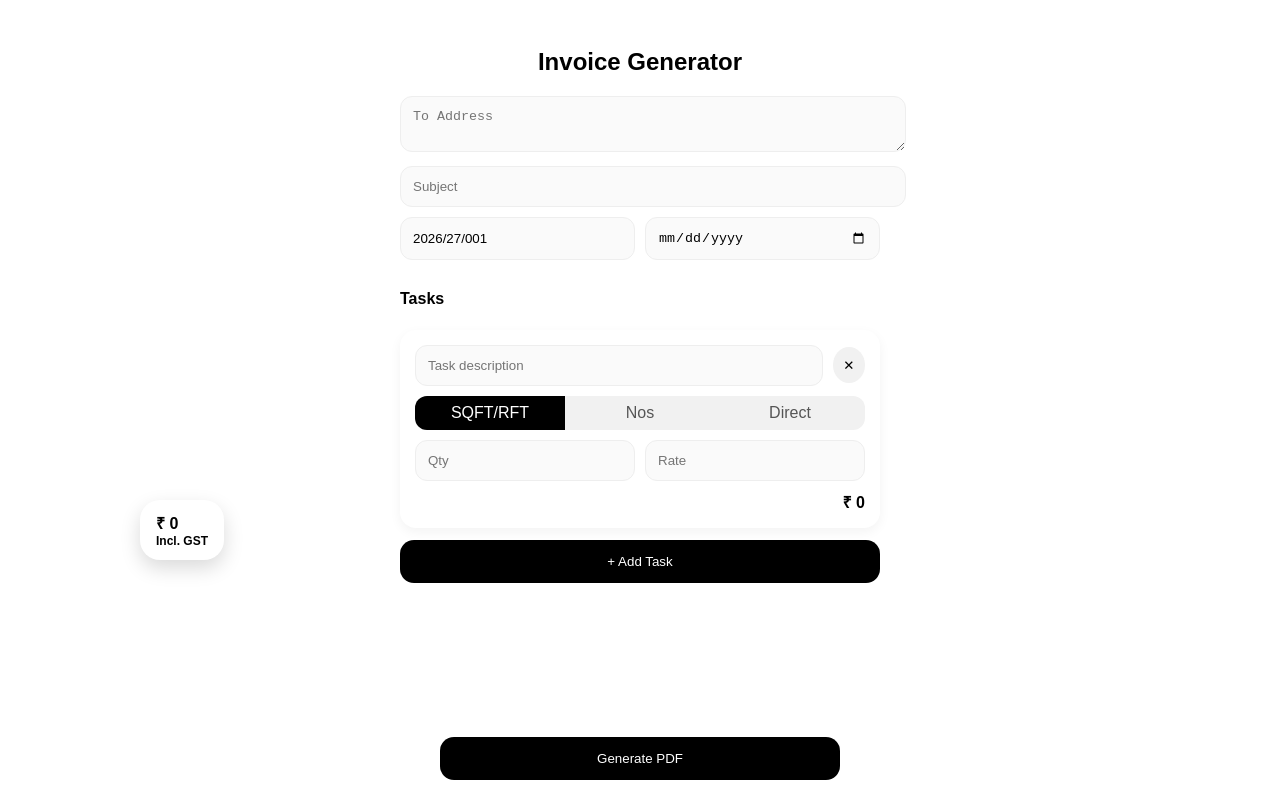
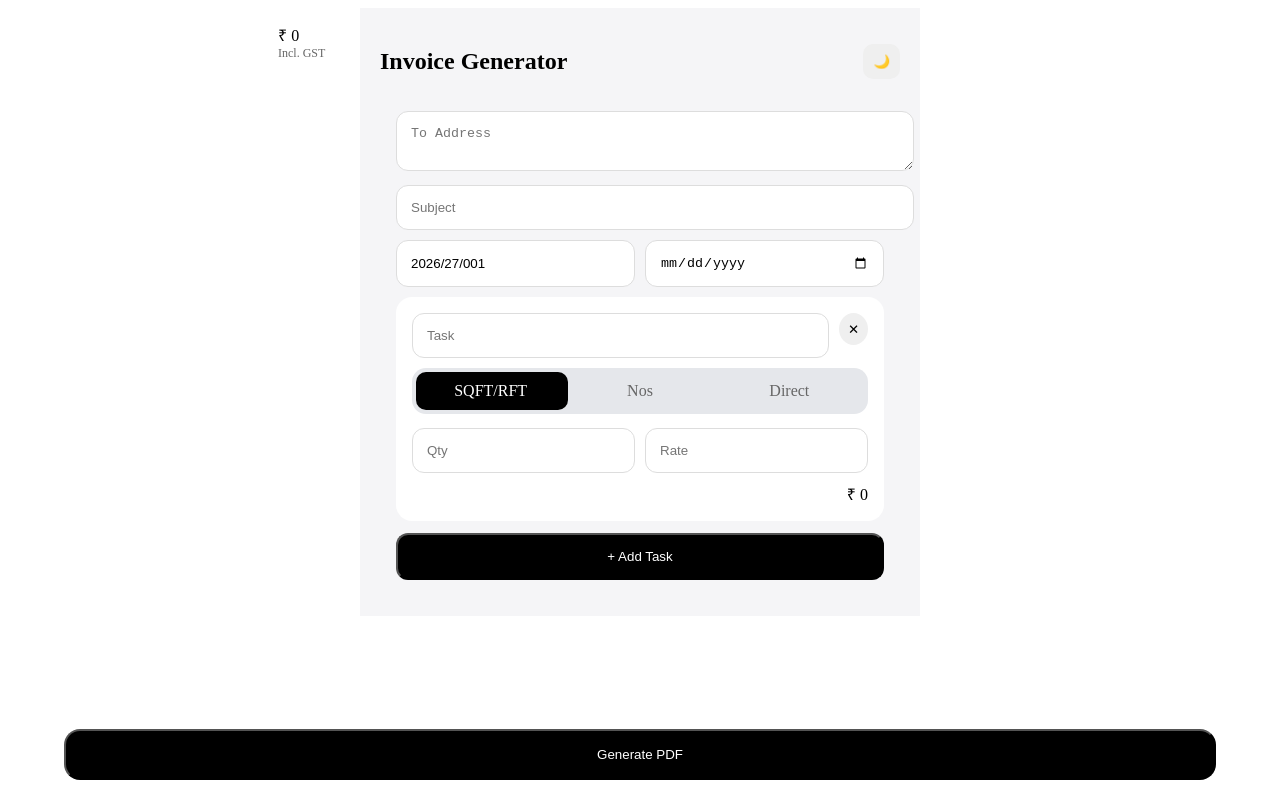
Before and after one commit to mitradaniel/gen_invoice, a Next.js app: page / in a window 1280 px wide. Built offline with nearby package versions, Linux system fonts and the light colour scheme.

Commit message:
Update page.js

```diff
--- a/app/page.js
+++ b/app/page.js
@@ -2,6 +2,8 @@
 import { useState, useRef, useEffect } from "react";
 
 export default function Page() {
+
+  const [dark, setDark] = useState(false);
 
   const [tasks, setTasks] = useState([
     { id: Date.now(), name: "", qty: 0, rate: 0, amount: 0, type: "sqft" }
@@ -13,64 +15,54 @@ export default function Page() {
   const [to, setTo] = useState("");
   const [loading, setLoading] = useState(false);
 
-  /* ===== DRAG STATE ===== */
-  const [pos, setPos] = useState({ x: 140, y: 500 });
+  /* ===== DRAG ===== */
+  const [pos, setPos] = useState({ x: 260, y: 10 });
   const dragging = useRef(false);
   const offset = useRef({ x: 0, y: 0 });
-
-  /* ===== DRAG HANDLERS ===== */
 
   const startDrag = (e) => {
     dragging.current = true;
     const rect = e.currentTarget.getBoundingClientRect();
-
     offset.current = {
-      x: (e.touches ? e.touches[0].clientX : e.clientX) - rect.left,
-      y: (e.touches ? e.touches[0].clientY : e.clientY) - rect.top
+      x: e.clientX - rect.left,
+      y: e.clientY - rect.top
     };
   };
 
   const onMove = (e) => {
     if (!dragging.current) return;
-
-    const clientX = e.touches ? e.touches[0].clientX : e.clientX;
-    const clientY = e.touches ? e.touches[0].clientY : e.clientY;
-
     setPos({
-      x: clientX - offset.current.x,
-      y: clientY - offset.current.y
+      x: e.clientX - offset.current.x,
+      y: e.clientY - offset.current.y
     });
   };
 
-  const stopDrag = () => {
-    dragging.current = false;
-  };
+  const stopDrag = () => dragging.current = false;
 
   useEffect(() => {
     window.addEventListener("mousemove", onMove);
     window.addEventListener("mouseup", stopDrag);
-    window.addEventListener("touchmove", onMove);
-    window.addEventListener("touchend", stopDrag);
-
     return () => {
       window.removeEventListener("mousemove", onMove);
       window.removeEventListener("mouseup", stopDrag);
-      window.removeEventListener("touchmove", onMove);
-      window.removeEventListener("touchend", stopDrag);
     };
   }, []);
 
-  /* ===== TASK LOGIC ===== */
-
-  const addTask = () => {
-    setTasks([
-      ...tasks,
-      { id: Date.now(), name: "", qty: 0, rate: 0, amount: 0, type: "sqft" }
-    ]);
-  };
+  /* ===== LOGIC ===== */
 
   const updateTask = (id, field, value) => {
     setTasks(tasks.map(t => t.id === id ? { ...t, [field]: value } : t));
+  };
+
+  const addTask = () => {
+    setTasks([...tasks, {
+      id: Date.now(),
+      name: "",
+      qty: 0,
+      rate: 0,
+      amount: 0,
+      type: "sqft"
+    }]);
   };
 
   const deleteTask = (id) => {
@@ -84,11 +76,12 @@ export default function Page() {
   };
 
   const subtotal = tasks.reduce((s, t) => s + getTotal(t), 0);
-  const sgst = subtotal * 0.09;
-  const cgst = subtotal * 0.09;
-  const total = subtotal + sgst + cgst;
+  const gst = subtotal * 0.18;
+  const total = subtotal + gst;
 
+  /* ===== PDF ===== */
   const generatePDF = async () => {
+    try {
       setLoading(true);
 
       const res = await fetch("/api/generate", {
@@ -101,27 +94,40 @@ export default function Page() {
           invoice,
           date,
           subtotal,
-        sgst,
-        cgst,
+          sgst: gst / 2,
+          cgst: gst / 2,
           total
         })
       });
 
       const blob = await res.blob();
       const url = window.URL.createObjectURL(blob);
-
-    const a = document.createElement("a");
-    a.href = url;
-    a.download = `${invoice}_${subject}.pdf`;
-    a.click();
+      window.open(url);
 
       setLoading(false);
+    } catch {
+      alert("PDF failed");
+      setLoading(false);
+    }
   };
 
   return (
-    <div style={container}>
+    <div style={{
+      ...container,
+      background: dark ? "#0b0b0c" : "#f5f5f7",
+      color: dark ? "#fff" : "#000"
+    }}>
 
-      <h2 style={title}>Invoice Generator</h2>
+      {/* HEADER */}
+      <div style={header}>
+        <h2>Invoice Generator</h2>
+        <button onClick={() => setDark(!dark)} style={toggle}>
+          {dark ? "☀️" : "🌙"}
+        </button>
+      </div>
+
+      {/* FORM */}
+      <div style={formWrapper}>
 
         <textarea
           placeholder="To Address"
@@ -142,35 +148,47 @@ export default function Page() {
           <input type="date" onChange={(e) => setDate(e.target.value)} style={input}/>
         </div>
 
-      <h4 style={{ marginTop: 20 }}>Tasks</h4>
-
         {tasks.map((t) => (
           <div key={t.id} style={card}>
 
-          {/* HEADER FIXED */}
             <div style={taskHeader}>
               <input
-              placeholder="Task description"
+                placeholder="Task"
                 value={t.name}
                 onChange={(e) => updateTask(t.id, "name", e.target.value)}
-              style={{ ...input, marginBottom: 0 }}
+                style={{...input, marginBottom:0}}
+              />
+              <button onClick={() => deleteTask(t.id)} style={deleteBtn}>✕</button>
+            </div>
+
+            {/* 🔥 iOS TOGGLE */}
+            <div style={segmentedContainer}>
+              <div
+                style={{
+                  ...slider,
+                  transform:
+                    t.type === "sqft"
+                      ? "translateX(0%)"
+                      : t.type === "nos"
+                      ? "translateX(100%)"
+                      : "translateX(200%)"
+                }}
               />
 
-            <button onClick={() => deleteTask(t.id)} style={deleteBtn}>
-              ✕
-            </button>
-          </div>
-
-          <div style={segmented}>
-            {["sqft", "nos", "direct"].map(type => (
+              {["sqft","nos","direct"].map(type => (
                 <div
                   key={type}
-                onClick={() => updateTask(t.id, "type", type)}
+                  onClick={() => {
+                    updateTask(t.id, "type", type);
+                    if (navigator.vibrate) navigator.vibrate(10);
+                  }}
                   style={{
                     ...segmentItem,
-                  background: t.type === type ? "#000" : "transparent",
-                  color: t.type === type ? "#fff" : "#555"
+                    color: t.type === type ? "#fff" : "#666"
                   }}
+                  onMouseDown={(e) => e.currentTarget.style.transform = "scale(0.92)"}
+                  onMouseUp={(e) => e.currentTarget.style.transform = "scale(1)"}
+                  onMouseLeave={(e) => e.currentTarget.style.transform = "scale(1)"}
                 >
                   {type === "sqft" ? "SQFT/RFT" : type === "nos" ? "Nos" : "Direct"}
                 </div>
@@ -179,54 +197,35 @@ export default function Page() {
 
             {t.type !== "direct" ? (
               <div style={row}>
-              <input
-                type="number"
-                placeholder="Qty"
-                onChange={(e) => updateTask(t.id, "qty", +e.target.value)}
-                style={input}
-              />
-              <input
-                type="number"
-                placeholder="Rate"
-                onChange={(e) => updateTask(t.id, "rate", +e.target.value)}
-                style={input}
-              />
+                <input type="number" placeholder="Qty" onChange={(e)=>updateTask(t.id,"qty",+e.target.value)} style={input}/>
+                <input type="number" placeholder="Rate" onChange={(e)=>updateTask(t.id,"rate",+e.target.value)} style={input}/>
               </div>
             ) : (
-            <input
-              type="number"
-              placeholder="Amount"
-              onChange={(e) => updateTask(t.id, "amount", +e.target.value)}
-              style={input}
-            />
+              <input type="number" placeholder="Amount" onChange={(e)=>updateTask(t.id,"amount",+e.target.value)} style={input}/>
             )}
 
-          <div style={amount}>
-            ₹ {getTotal(t).toLocaleString()}
-          </div>
-
+            <div style={amount}>₹ {getTotal(t).toLocaleString()}</div>
           </div>
         ))}
 
-      <button onClick={addTask} style={addBtn}>
-        + Add Task
-      </button>
+        <button onClick={addTask} style={addBtn}>+ Add Task</button>
 
-      {/* DRAGGABLE TOTAL */}
+      </div>
+
+      {/* FLOATING TOTAL */}
       <div
         onMouseDown={startDrag}
-        onTouchStart={startDrag}
         style={{
-          ...floatingTotal,
-          transform: `translate(${pos.x}px, ${pos.y}px)`
+          ...floating,
+          transform:`translate(${pos.x}px,${pos.y}px)`
         }}
       >
-        ₹ {total.toFixed(0)}
-        <div style={{ fontSize: 12 }}>Incl. GST</div>
+        ₹ {total.toLocaleString()}
+        <div style={{fontSize:12, opacity:0.6}}>Incl. GST</div>
       </div>
 
-      {/* BUTTON */}
-      <button onClick={generatePDF} style={floatingBtn}>
+      {/* GENERATE */}
+      <button onClick={generatePDF} style={generateBtn}>
         {loading ? "Generating..." : "Generate PDF"}
       </button>
 
@@ -236,100 +235,76 @@ export default function Page() {
 
 /* ===== STYLES ===== */
 
-const container = {
-  maxWidth: 480,
-  margin: "auto",
-  padding: 20,
-  fontFamily: "sans-serif"
+const container = { maxWidth: 520, margin: "auto", padding: 20 };
+
+const header = { display:"flex", justifyContent:"space-between", alignItems:"center" };
+
+const toggle = { padding:10, borderRadius:10, border:"none", cursor:"pointer" };
+
+const formWrapper = { padding:16, borderRadius:20 };
+
+const input = { width:"100%", padding:14, marginBottom:10, borderRadius:12, border:"1px solid #ddd" };
+
+const row = { display:"flex", gap:10 };
+
+const card = { padding:16, borderRadius:16, background:"#fff", marginBottom:12 };
+
+const taskHeader = { display:"flex", gap:10 };
+
+const deleteBtn = { width:32, height:32, borderRadius:"50%", border:"none" };
+
+const segmentedContainer = {
+  position:"relative",
+  display:"flex",
+  background:"#e5e7eb",
+  borderRadius:14,
+  padding:4,
+  marginTop:10,
+  marginBottom:14
 };
 
-const title = { textAlign: "center", marginBottom: 20 };
-
-const input = {
-  width: "100%",
-  padding: 12,
-  marginBottom: 10,
-  borderRadius: 12,
-  border: "1px solid #eee",
-  background: "#fafafa"
-};
-
-const row = { display: "flex", gap: 10 };
-
-const card = {
-  padding: 15,
-  borderRadius: 16,
-  background: "#fff",
-  marginBottom: 12,
-  boxShadow: "0 4px 12px rgba(0,0,0,0.05)"
-};
-
-const taskHeader = {
-  display: "flex",
-  gap: 10,
-  alignItems: "center",
-  marginBottom: 10
-};
-
-const deleteBtn = {
-  width: 36,
-  height: 36,
-  borderRadius: "50%",
-  border: "none",
-  background: "#f1f1f1",
-  cursor: "pointer"
-};
-
-const segmented = {
-  display: "flex",
-  borderRadius: 12,
-  background: "#f1f1f1",
-  overflow: "hidden",
-  marginBottom: 10
+const slider = {
+  position:"absolute",
+  top:4,
+  left:4,
+  width:"33.33%",
+  height:"calc(100% - 8px)",
+  background:"#000",
+  borderRadius:10,
+  transition:"transform 0.28s cubic-bezier(0.34,1.56,0.64,1)"
 };
 
 const segmentItem = {
-  flex: 1,
-  textAlign: "center",
-  padding: 8,
-  cursor: "pointer"
+  flex:1,
+  textAlign:"center",
+  padding:10,
+  cursor:"pointer",
+  zIndex:1,
+  transition:"transform 0.15s"
 };
 
-const amount = { textAlign: "right", fontWeight: "bold" };
+const amount = { textAlign:"right" };
 
-const addBtn = {
-  width: "100%",
-  padding: 14,
-  borderRadius: 14,
-  background: "#000",
-  color: "#fff",
-  border: "none",
-  marginBottom: 20
+const addBtn = { width:"100%", padding:14, borderRadius:12, background:"#000", color:"#fff" };
+
+const floating = {
+  position:"fixed",
+  top:0,
+  left:0,
+  padding:"14px 18px",
+  borderRadius:25,
+  background:"rgba(255,255,255,0.7)",
+  backdropFilter:"blur(20px)"
 };
 
-const floatingTotal = {
-  position: "fixed",
-  top: 0,
-  left: 0,
-  background: "#fff",
-  padding: "12px 16px",
-  borderRadius: 20,
-  boxShadow: "0 8px 20px rgba(0,0,0,0.15)",
-  cursor: "grab",
-  zIndex: 20,
-  fontWeight: "bold"
+const generateBtn = {
+  position:"fixed",
+  bottom:20,
+  left:"50%",
+  transform:"translateX(-50%)",
+  width:"90%",
+  padding:16,
+  borderRadius:16,
+  background:"#000",
+  color:"#fff"
 };
-
-const floatingBtn = {
-  position: "fixed",
-  bottom: 20,
-  left: "50%",
-  transform: "translateX(-50%)",
-  width: "90%",
-  maxWidth: 400,
-  padding: 14,
-  borderRadius: 14,
-  background: "#000",
-  color: "#fff",
-  border: "none"
-};
```
Lines whose indentation alone changed are shown as unchanged.
